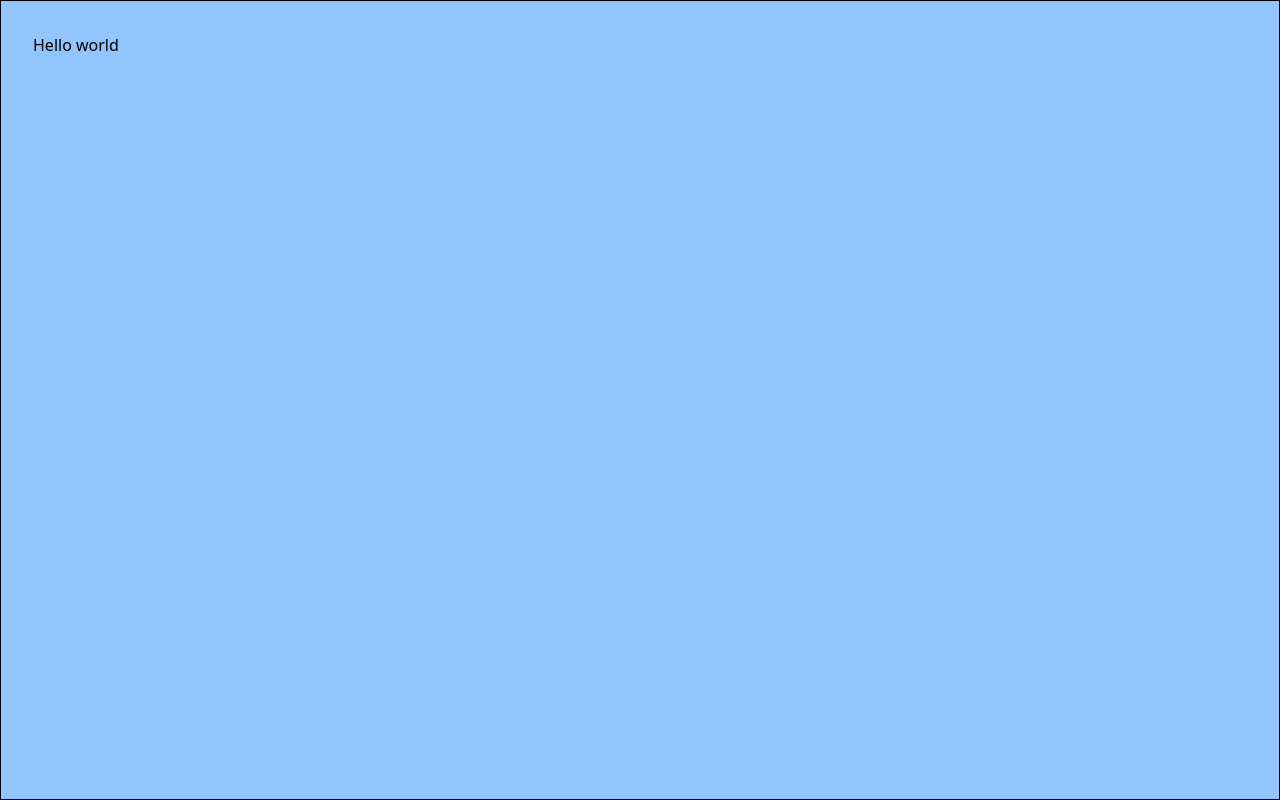
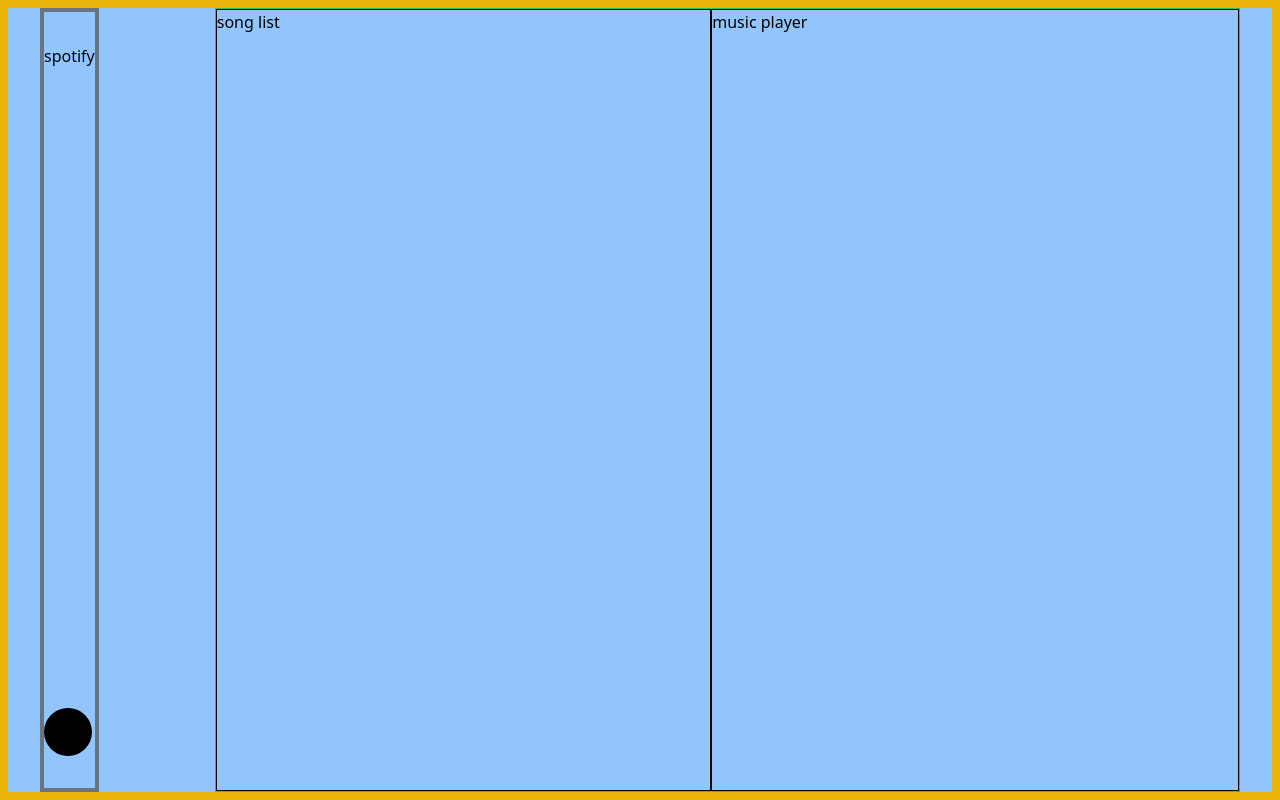
Before and after one commit to EltonLobo07/music-player, a React (Vite) app: page / in a window 1280 px wide. Built offline with nearby package versions, Linux system fonts and the light colour scheme.

Commit message:
Add header, song list & music player containers

```diff
--- a/src/App.tsx
+++ b/src/App.tsx
@@ -1,8 +1,13 @@
 import { twMerge } from "tailwind-merge";
 import { helpers } from "~/helpers";
 import { styles } from "~/styles";
+import { Header } from "~/components/Header";
+import { SongList } from "~/components/SongList";
+import { MusicPlayer } from "~/components/MusicPlayer";
 
 export function App() {
+	// const [songListType, setSongListType] = React.useState<"personalized" | "top-tracks">("personalized");
+
 	return (
 		<div
 			className = {helpers.formatClassName(
@@ -14,18 +19,46 @@ export function App() {
 		>
 			<div
 				className = {twMerge(
-					styles.maxWidthWrapper,
+					styles.tw.maxWidthWrapper,
 					helpers.formatClassName(
 						`
-							pt-8px tabAndUp:pt-16px laptopAndUp:pt-32px
 							h-full
 							overflow-y-auto
-							border border-black
+							border-8 border-yellow-500
+							flex
+							flex-col tabAndUp:flex-row
+							tabAndUp:gap-x-[3.625rem] laptopAndUp:gap-x-[7.25rem]
+							gap-y-[1.8125rem] tabAndUp:gap-y-0
 						`
 					)
 				)}
 			>
-				Hello world
+				<Header />
+				<main
+					className = {helpers.formatClassName(
+						`
+							flex
+							grow
+							border border-green-500
+						`
+					)}
+				>
+					<SongList
+						className = {helpers.formatClassName(
+							`
+								hidden laptopAndUp:block
+								grow
+							`
+						)}
+					/>
+					<MusicPlayer
+						className = {helpers.formatClassName(
+							`
+								grow
+							`
+						)}
+					/>
+				</main>
 			</div>
 		</div>
 	);
--- /dev/null
+++ b/src/components/Header.tsx
@@ -0,0 +1,46 @@
+import { twMerge } from "tailwind-merge";
+import { helpers } from "~/helpers";
+import { ChildAndRefOmittedCompProps } from "~/type-helpers";
+
+type Props = ChildAndRefOmittedCompProps<"header">;
+
+export function Header(props: Props) {
+    return (
+        <header
+            {...props}
+            className = {twMerge(
+                helpers.formatClassName(
+                    `
+                        py-8px tabAndUp:py-16px laptopAndUp:py-32px
+                        flex
+                        justify-between
+                        tabAndUp:flex-col
+                        gap-2
+                        border-4 border-gray-500
+                    `
+                ),
+                props.className
+            )}
+        >
+            <h1>
+                <span>
+                    spotify
+                </span>
+            </h1>
+            <button
+                disabled
+                type = "button"
+                aria-label = "logout"
+                className = {helpers.formatClassName(
+                    `
+                        w-48px
+                        h-48px
+                        rounded-full
+                        bg-black
+                    `
+                )}
+            >
+            </button>
+        </header>
+    );
+}
--- /dev/null
+++ b/src/components/MusicPlayer.tsx
@@ -0,0 +1,23 @@
+import { twMerge } from "tailwind-merge";
+import { helpers } from "~/helpers";
+import { ChildAndRefOmittedCompProps } from "~/type-helpers";
+
+type Props = ChildAndRefOmittedCompProps<"section">;
+
+export function MusicPlayer(props: Props) {
+    return (
+        <section
+            {...props}
+            className = {twMerge(
+                helpers.formatClassName(
+                    `
+                        border border-black
+                    `
+                ),
+                props.className
+            )}
+        >
+            music player
+        </section>
+    );
+}
--- /dev/null
+++ b/src/components/SongList.tsx
@@ -0,0 +1,23 @@
+import { twMerge } from "tailwind-merge";
+import { helpers } from "~/helpers";
+import { ChildAndRefOmittedCompProps } from "~/type-helpers";
+
+type Props = ChildAndRefOmittedCompProps<"section">;
+
+export function SongList(props: Props) {
+    return (
+        <section
+            {...props}
+            className = {twMerge(
+                helpers.formatClassName(
+                    `
+                        border border-black
+                    `
+                ),
+                props.className
+            )}
+        >
+            song list
+        </section>
+    );
+}
--- a/src/styles.ts
+++ b/src/styles.ts
@@ -1,6 +1,20 @@
+import { CSSProperties } from "react";
 import { helpers } from "~/helpers";
 
+const visuallyHidden: CSSProperties = {
+    position: "absolute",
+    overflow: "hidden",
+    clip: "rect(0 0 0 0)",
+    height: 1,
+    width: 1,
+    margin: 0,
+    padding: 0,
+    border: 0
+};
+
 export const styles = {
+    visuallyHidden,
+    tw: {
         maxWidthWrapper: helpers.formatClassName(
             `
                 px-8px tabAndUp:px-16px laptopAndUp:px-32px
@@ -8,4 +22,5 @@ export const styles = {
                 mx-auto
             `
         )
+    }
 };
--- /dev/null
+++ b/src/type-helpers.tsx
@@ -0,0 +1,6 @@
+import { ComponentProps } from "react";
+
+export type ChildAndRefOmittedCompProps<
+    // eslint-disable-next-line @typescript-eslint/no-explicit-any
+    TComp extends React.JSXElementConstructor<any> | keyof React.JSX.IntrinsicElements
+> = Omit<ComponentProps<TComp>, "children" | "ref">;
--- a/tailwind.config.js
+++ b/tailwind.config.js
@@ -10,7 +10,7 @@ export default {
         tabAndUp: "45rem", // 720px
         laptopAndUp: "68.75rem" // 1100px
       },
-      padding: {
+      spacing: {
         "8px": "8px",
         "16px": "16px",
         "24px": "24px",
```
Lines whose indentation alone changed are shown as unchanged.
